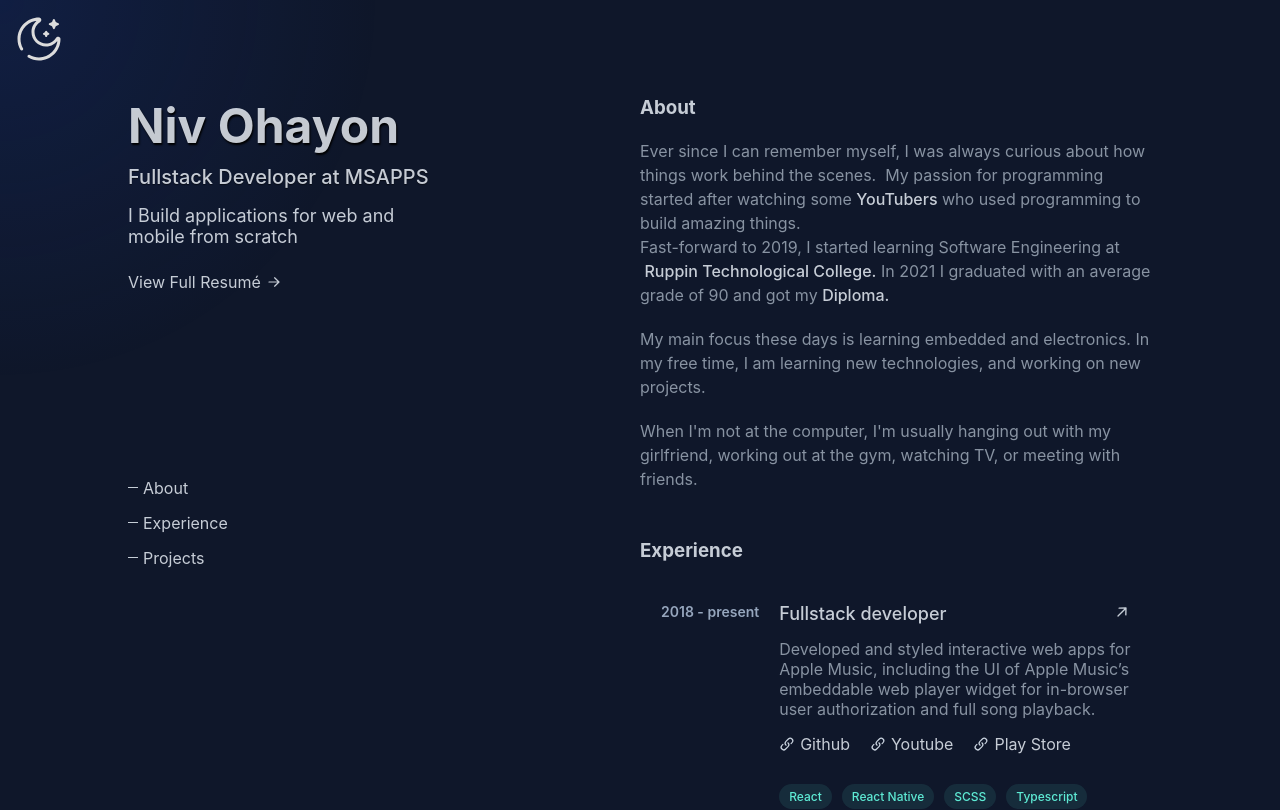
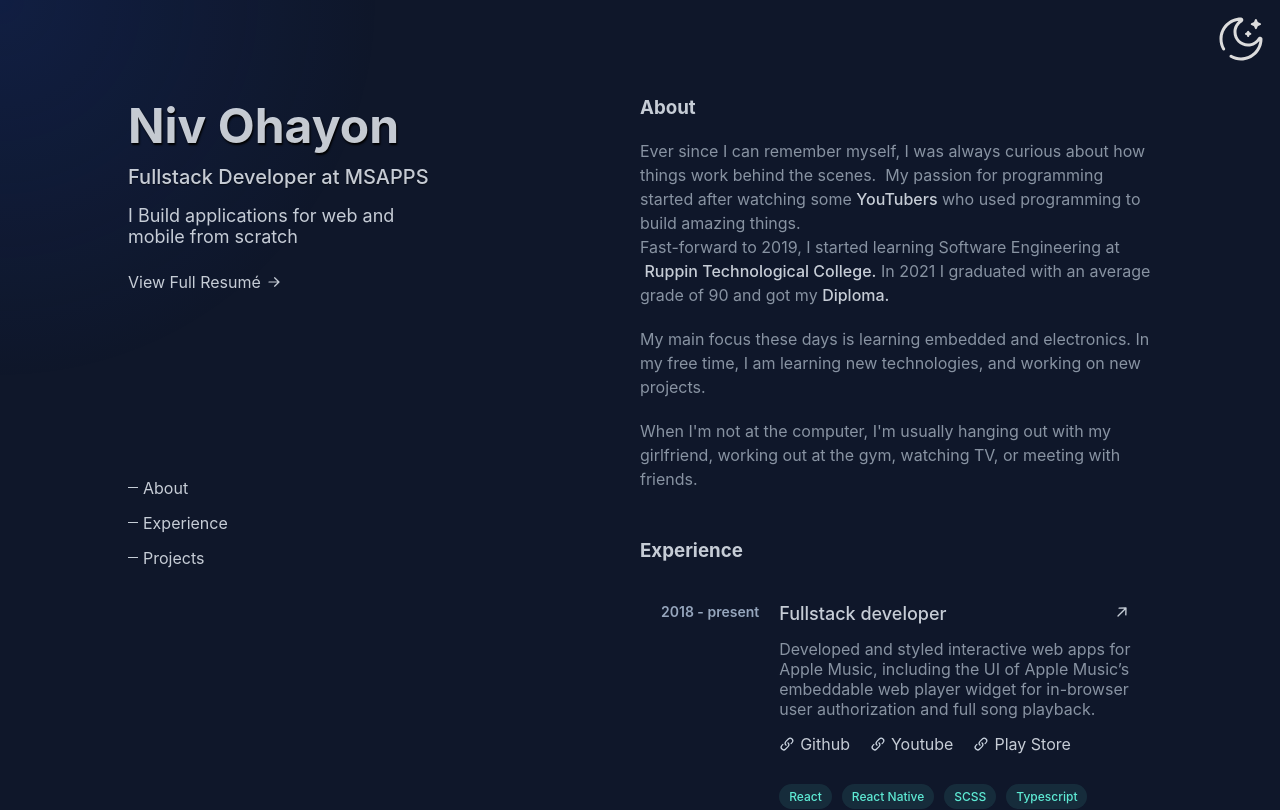
Before and after one commit to nivohayon/MyPortfolio, a React (Vite) app: page / in a window 1280 px wide. Shown: the top 810 px of the page. Built offline with nearby package versions, Linux system fonts and the light colour scheme.

Commit message:
Changed theme switch to the right

```diff
--- a/src/components/ThemeSwitch/ThemeSwitch.css
+++ b/src/components/ThemeSwitch/ThemeSwitch.css
@@ -1,7 +1,7 @@
 .container__ThemeSwitch {
   position: fixed;
   top: 15px;
-  left: 15px;
+  right: 15px;
   width: 48px;
   height: 48px;
   overflow: hidden;
@@ -13,7 +13,7 @@
   height: 48px;
   fill: var(--themeSwitchSunFill);
   position: absolute;
-  left: 0;
+  right: 0;
   top: 0;
   transition: top 1500ms;
 }
@@ -23,7 +23,7 @@
   height: 48px;
   fill: var(--themeSwitchMoonFill);
   position: absolute;
-  left: 0;
+  right: 0;
   top: 48px;
   transition: top 1500ms;
 }
```
